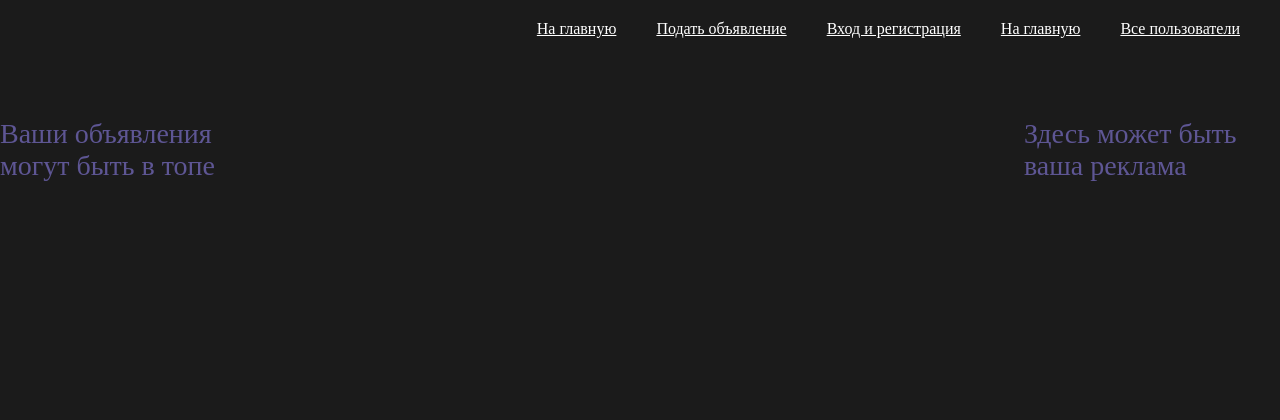
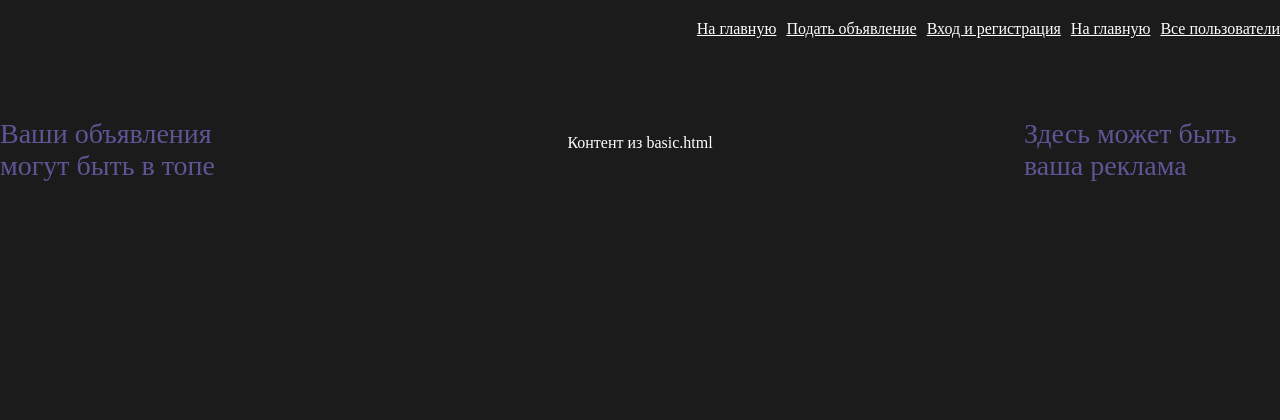
Before and after one commit to BakiyevaV/samplesite, a Django app: page / in a window 1280 px wide. Shown: the top 420 px of the page. Run offline with Django 4.2, Linux system fonts and the light colour scheme; data comes from the database, SQL or seed files in the repository; data that the repository does not hold is empty.

Commit message:
Updated hw for 09Jan

```diff
--- a/accounts/forms.py
+++ b/accounts/forms.py
@@ -7,6 +7,10 @@ class UserForm(ModelForm):
     class Meta:
         model = Clients
         fields = ('login', 'password', 'email', 'birth_date')
+        widgets = {
+            'password': forms.PasswordInput(),
+            'birth_date': forms.SelectDateWidget()
+        }
 
 class LoginForm(forms.Form):
     login = forms.CharField(max_length=30, )
--- a/samplesite/settings.py
+++ b/samplesite/settings.py
@@ -65,6 +65,7 @@ TEMPLATES = [
                 'django.contrib.auth.context_processors.auth', #данные о User. Можно узнать что пользователь залогирован. User.is_authentificated
 
                 'django.contrib.messages.context_processors.messages',
+                'django.template.context_processors.static'
             ],
         },
     },
@@ -118,7 +119,7 @@ USE_TZ = True
 # Static files (CSS, JavaScript, Images)
 # https://docs.djangoproject.com/en/4.2/howto/static-files/
 
-STATIC_URL = 'static/'
+STATIC_URL = '/static/'
 STATICFILES_DIRS = [
     BASE_DIR / 'static',
 ]
--- a/static/style.css
+++ b/static/style.css
@@ -17,7 +17,7 @@ a{
     color: white;
 
 }
-header{
+.menu{
    width: 100%;
     display: flex;
     flex-direction: row;
@@ -26,6 +26,7 @@ header{
     justify-content:flex-end;
     height: 5vh;
     margin-top: 10px;
+    gap: 10px;
 }
 header a{
     margin-right: 40px;
--- /dev/null
+++ b/templates/includes/inc_main_menu.html
@@ -0,0 +1,7 @@
+<div class = "menu">
+    <a href="{% url 'bboard:index' %}">На главную</a>
+    <a href="{% url 'bboard:add' %}">Подать объявление</a>
+    <a href="{% url 'accounts:registration' %}">Вход и регистрация</a>
+    <a href="{% url 'bboard:index' %}">На главную</a>
+    <a href="{% url 'accounts:users' %}">Все пользователи</a>
+</div>
--- a/templates/index.html
+++ b/templates/index.html
@@ -1,6 +1,7 @@
 {% extends "layout/basic.html" %}
 
 {% block content %}
+    {{ block.super }}
 <div class="grid">
 {% for bb in bbs %}
     <div class = 'content'>
--- a/templates/layout/basic.html
+++ b/templates/layout/basic.html
@@ -5,16 +5,11 @@
 <head>
     <meta charset="UTF-8">
     <title>{% block title %}Главная{% endblock %} :: Доска объявлений</title>
-    <link rel="stylesheet" href="{% static 'style.css' %}">
+<!--    <link rel="stylesheet" href="{% static 'style.css' %}">-->
+    <link rel="stylesheet" href="{{ STATIC_URL }}style.css">
 </head>
 <body class = 'body'>
-    <header>
-        <a href="{% url 'bboard:index' %}">На главную</a>
-        <a href="{% url 'bboard:add' %}">Подать объявление</a>
-        <a href="{% url 'accounts:registration' %}">Вход и регистрация</a>
-        <a href="{% url 'bboard:index' %}">На главную</a>
-        <a href="{% url 'accounts:users' %}">Все пользователи</a>
-    </header>
+{% include 'includes/inc_main_menu.html' %}
     <div class = 'rubrics'>
      {% for rubric in rubrics %}
         {% with bb_count=rubric.cnt %}
@@ -22,7 +17,6 @@
             {% filter force_escape|upper %}
             {{ rubric }} ({{bb_count}})
             {% endfilter %}
-
         </a>
         {% endwith %}
     {% endfor %}
@@ -31,6 +25,7 @@
         <div class = 'top_ann'>Ваши объявления могут быть в топе</div>
         <section>
             {% block content %}
+            <p>Контент из basic.html</p>
             {% endblock %}
         </section>
         <div class = 'advert'>Здесь может быть ваша реклама</div>
--- a/templates/registration.html
+++ b/templates/registration.html
@@ -12,7 +12,7 @@
     <form method="post" class="container mt-5">
         {% csrf_token %}
         {{ form.as_p }}
-        <p><a href="{% url 'login' %}" class="link-success">Уже есть регистрация</a></p>
+        <p><a href="{% url 'accounts:login' %}" class="link-success">Уже есть регистрация</a></p>
         <input type="submit" value="Сохранить" class="btn btn-primary mt-3">
     </form>
 </div>
```
Also changed, not shown: logs.json (+1 -1 lines).
